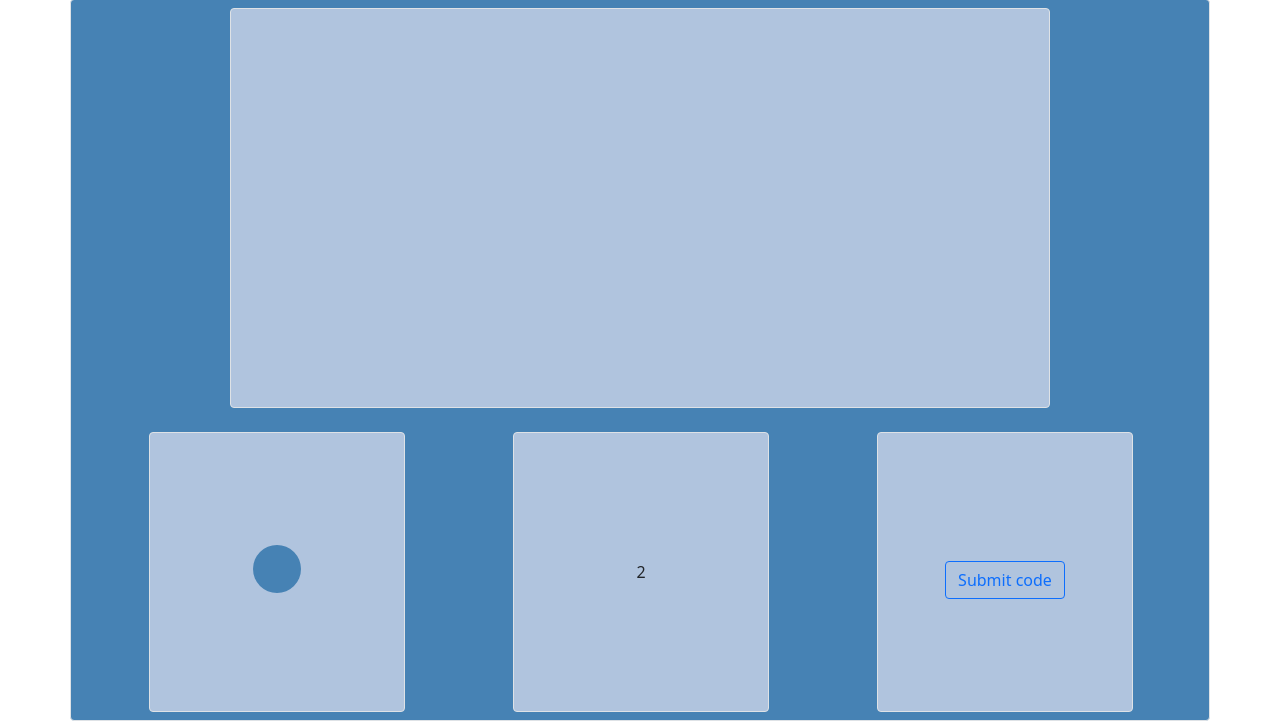
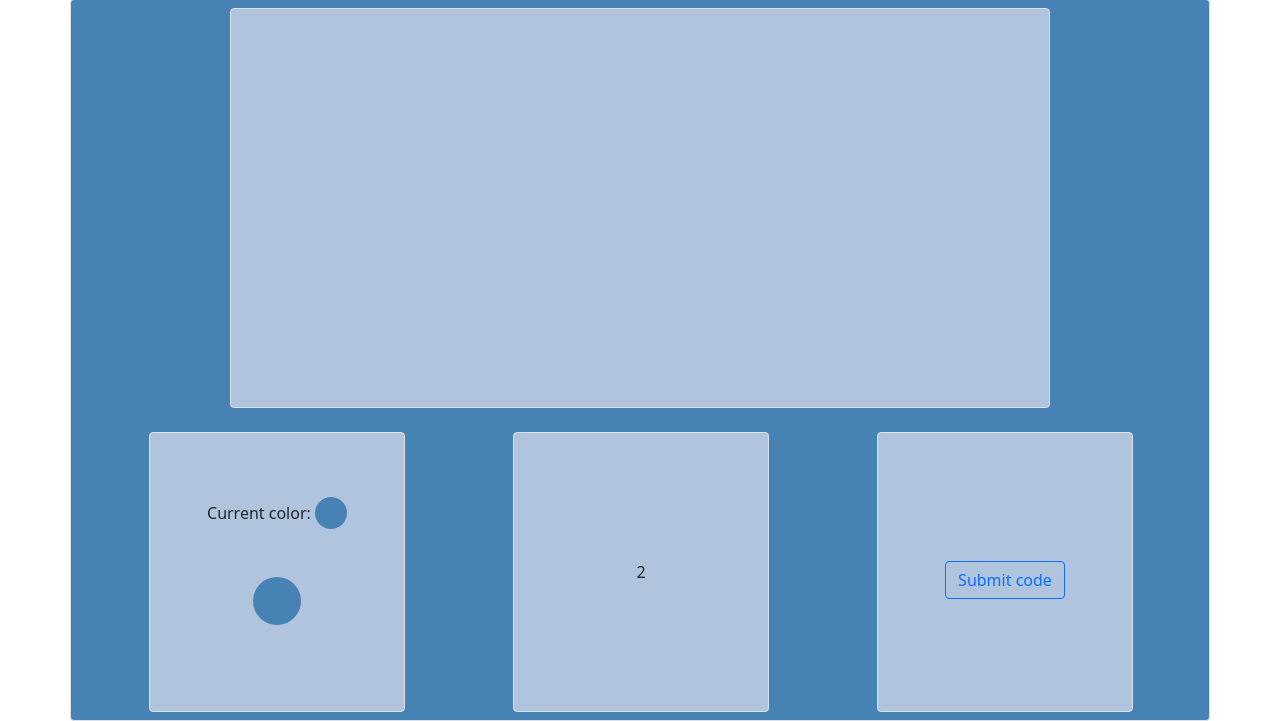
Before and after one commit to Nich-Thompson/Mastermind, a Flask app: template flaskr/templates/game.html in a window 1280 px wide. Shown: the part 81-802 px from the top of the page. Run offline with Flask 2, Linux system fonts and the light colour scheme; the template is opened without the code that fills it: most values are stand-ins (such as "Sample title", 1, 10 or a date in 2020); parts of the project's set-up code (start-up, migrations or seed data) failed here and were passed over.

Commit message:
show current color

```diff
--- a/flaskr/controllers/GameController.py
+++ b/flaskr/controllers/GameController.py
@@ -37,4 +37,5 @@ class GameController:
             position_width=self.game.board.number_of_columns,
             position_height=self.game.board.number_of_rows,
             colors=self.game.colors,
+            current_color=self.game.current_color
         )
--- a/flaskr/models/Game.py
+++ b/flaskr/models/Game.py
@@ -14,6 +14,7 @@ class Game:
         self.colors = []
         self.code = []
         self.set_colors(number_of_colors)
+        self.current_color = self.colors[0]
         self.generate_code(number_of_columns, can_use_double_colors)
 
     def set_colors(self, number_of_colors):
--- a/flaskr/templates/game.html
+++ b/flaskr/templates/game.html
@@ -21,12 +21,17 @@
             </div>
             <div class="container row board_under">
                 <div class="container p-3 border border-1 rounded color_picker">
-                    <br><br><br><br>
+                    <br><br>
+                    <div class="row vertical-center">
+                        Current color:&nbsp;
+                        <div class="pin_box {{ current_color.name }}"></div>
+                    </div>
+                    <br><br>
                     <div class="vertical-center">
                         {% for color in colors %}
                         {% if color.value is divisibleby(2) %}
                         <a role="button" href="/game" class="pin_box pin_large {{ color.name }}">
-<!--                            .-->
+                            <!--                            .-->
                         </a>
                         {% endif %}
                         {% endfor %}
@@ -35,7 +40,7 @@
                         {% for color in colors %}
                         {% if color.value is not divisibleby(2) %}
                         <a role="button" href="/game" class="pin_box pin_large {{ color.name }}">
-<!--                            .-->
+                            <!--                            .-->
                         </a>
                         {% endif %}
                         {% endfor %}
```
